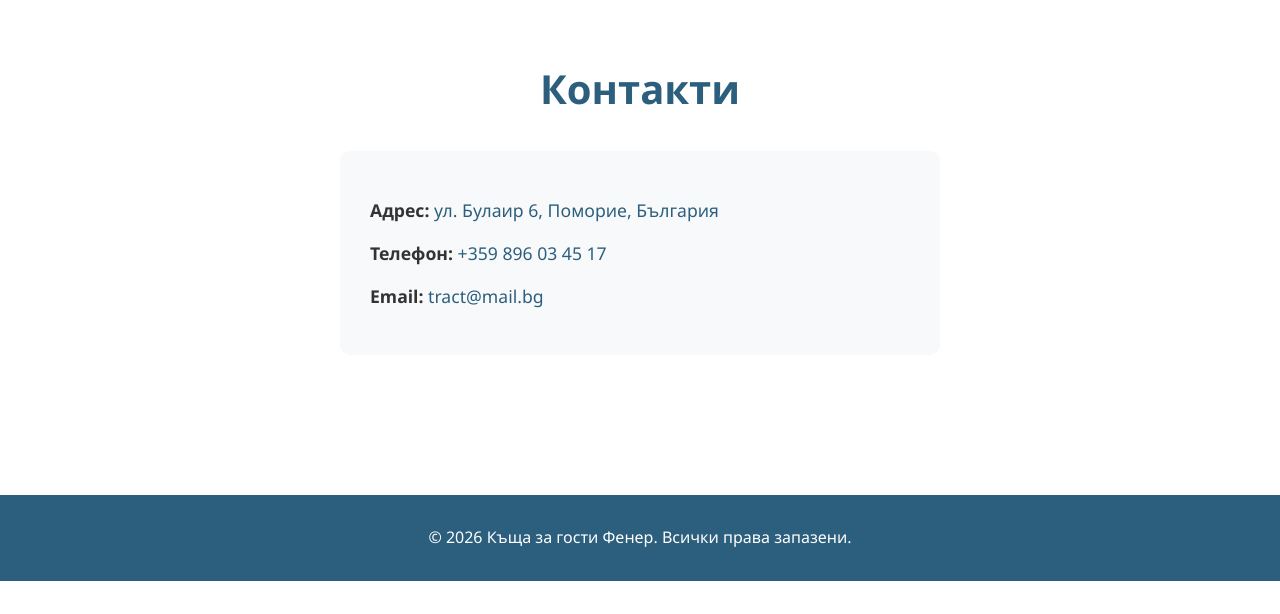
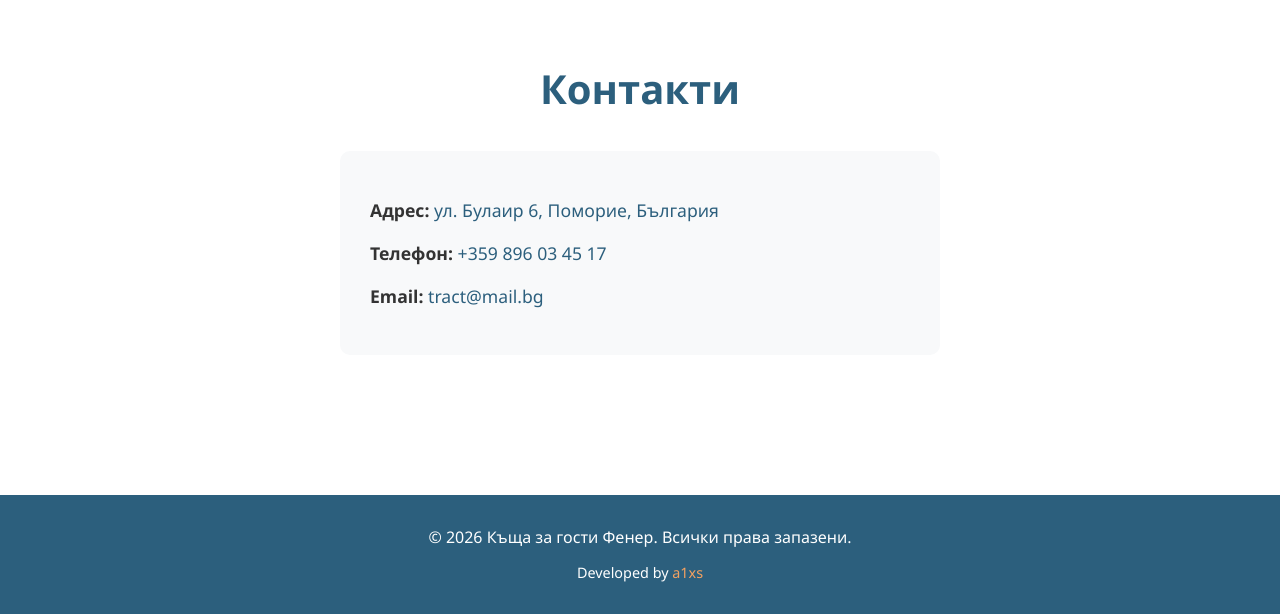
Before and after one commit to a1xs/Fener-House, a plain HTML site: page index.html in a window 1280 px wide. Shown: the part 4242-4856 px from the top of the page. Before the commit the page ends 4823 px from the top, so only its background shows below. Drawn offline with Linux system fonts and the light colour scheme.

Commit message:
Add developer credit to footer
Added developer credit in the footer section.

```diff
--- a/index.html
+++ b/index.html
@@ -95,6 +95,7 @@
     <!-- Footer -->
     <footer class="footer">
         <p>&copy; 2026 <span data-translate="title">Къща за гости Фенер</span>. <span data-translate="rights">Всички права запазени.</span></p>
+        <p style="margin-top: 10px; font-size: 0.9rem;">Developed by <a href="https://github.com/a1xs" target="_blank" rel="noopener noreferrer" style="color: var(--secondary-color); text-decoration: none;">a1xs</a></p>
     </footer>
 
     <!-- Lightbox Modal -->
```
